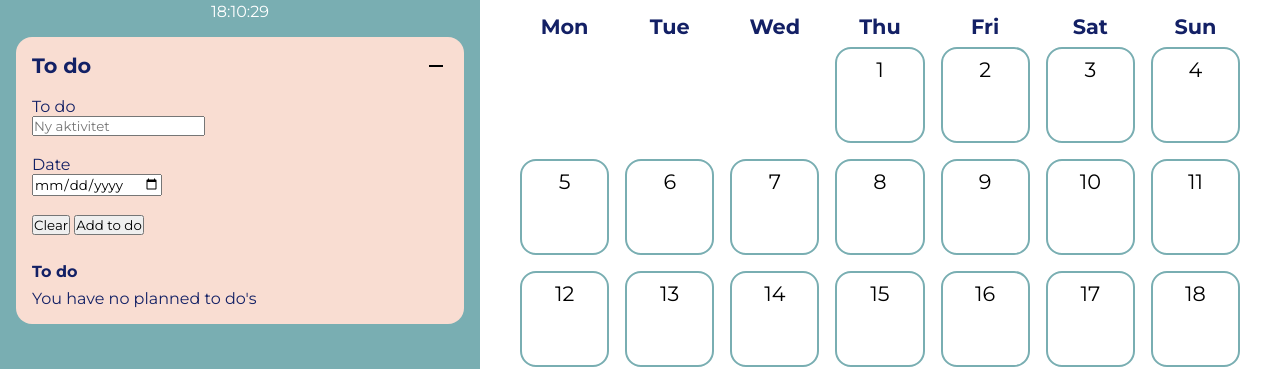
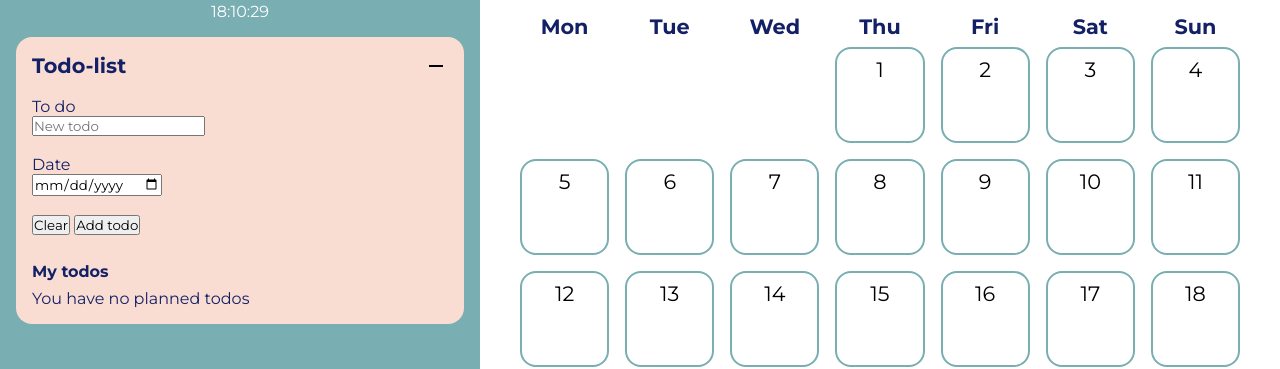
Before and after one commit to Edvindjulic/Calendar-Javascript, a website: page public/index.html in a window 1280 px wide. Both pictures are taken after a click on the button "add". Shown: the part 158-527 px from the top of the page. Drawn offline with nearby package versions, Linux system fonts and the light colour scheme.

Commit message:
Changed a few words

```diff
--- a/public/index.html
+++ b/public/index.html
@@ -29,7 +29,7 @@
             </div>
             <div id="todo-list-container" class="padding1 margin1 border-radius">
               <div class="todo-list-header flex space-between align-center">
-                <p><b>To do</b></p>
+                <p><b>Todo-list</b></p>
                 <button data-cy="todo-reveal-form" class="material-symbols-outlined todo-list-add-button" id="todo-list-add-button">
                   add
                 </button>
@@ -38,17 +38,17 @@
               <div class="flex column activites">
                 <div class="new-todo-container" id="new-todo-container">
                     <label for="new-todo-title">To do</label><br>
-                    <input data-cy="todo-task-input" type="text" class="new-todo-input" id="new-todo-title" placeholder="Ny aktivitet"><br>
+                    <input data-cy="todo-task-input" type="text" class="new-todo-input" id="new-todo-title" placeholder="New todo"><br>
                     <br>
                     <label for="new-todo-date">Date</label><br>
                     <input data-cy="todo-date-input" type="date" class="new-todo-input" id="new-todo-date"><br>
                     <br>
                     <button class="new-todo-input" id="new-todo-clear-button">Clear</button>
-                    <button data-cy="save-todo" class="new-todo-input" id="new-todo-add-button">Add to do</button><br><br>
+                    <button data-cy="save-todo" class="new-todo-input" id="new-todo-add-button">Add todo</button><br><br>
                 </div>
                 <div class="todo-list">
-                  <p><b>To do</b></p>
-                  <p class="todo-list-empty-text" id="todo-list-empty-text">You have no planned to do's</p>
+                  <p><b>My todos</b></p>
+                  <p class="todo-list-empty-text" id="todo-list-empty-text">You have no planned todos</p>
                   <ul data-cy="todo-list" class="todo-list-todos" id="todo-list-todos"></ul>
                 </div>
               </div>
```
